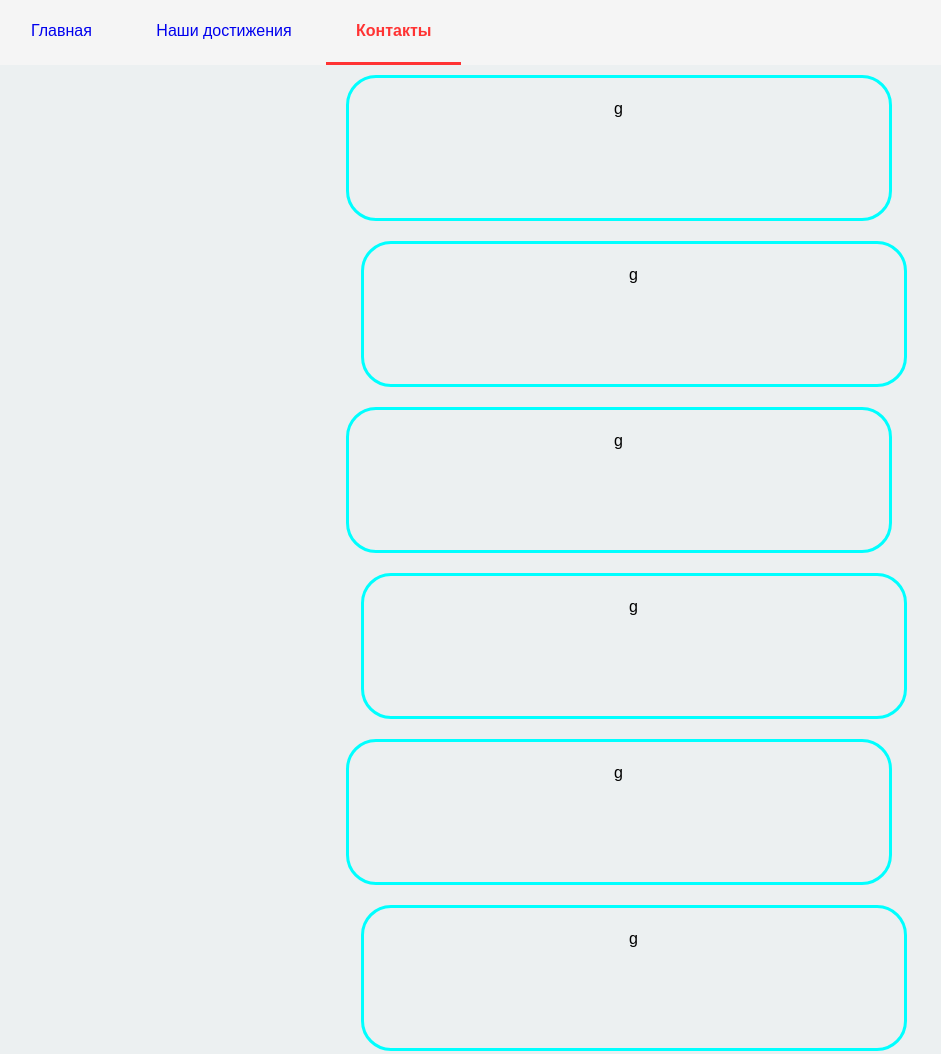
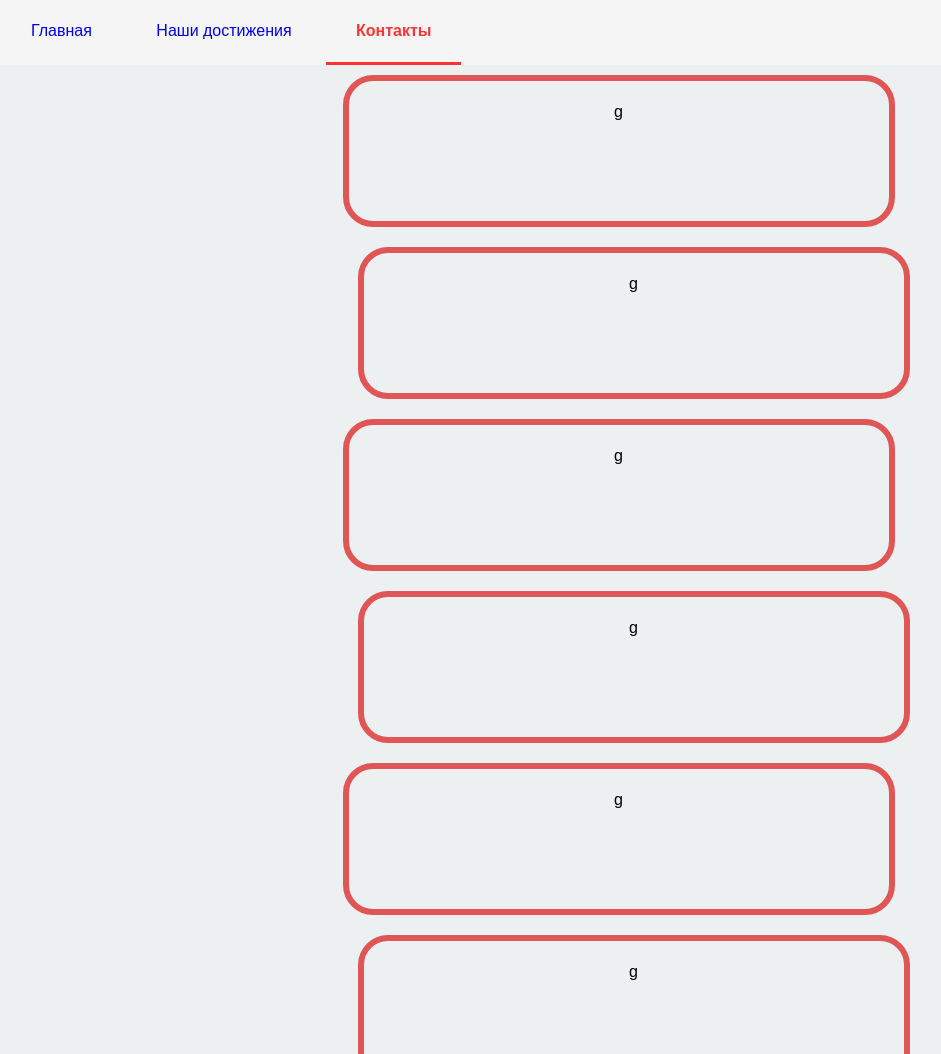
Before and after one commit to Crackedduck/fbi, a plain HTML site: page info/2.html in a window 1280 px wide. Shown: the top 1054 px of the page, without its empty margins (14-955 px from the left). Drawn offline with Linux system fonts and the light colour scheme.

Commit message:
Update открой сайт.css

```diff
--- a/открой сайт.css
+++ b/открой сайт.css
@@ -59,7 +59,6 @@ center ::selection {
     color: #ede4ed;
 }
 
-
 .text {
     max-width: 800px;
 }
@@ -102,18 +101,15 @@ center .main ul li {
 }
 
 center .main ul li p {
+    list-style: none;
     padding-left: 7px;
-}
-
-.card_1, .card_2, li {
-
 }
 
 .card_1, .card_2 {
     border-radius: 30px;
     max-width: 500px;
     min-height: 100px;
-    border: 3px solid rgba(0, 255, 255, 255);
+    border: 6px solid #e05555;
 }
 
 .card_1 {
```
